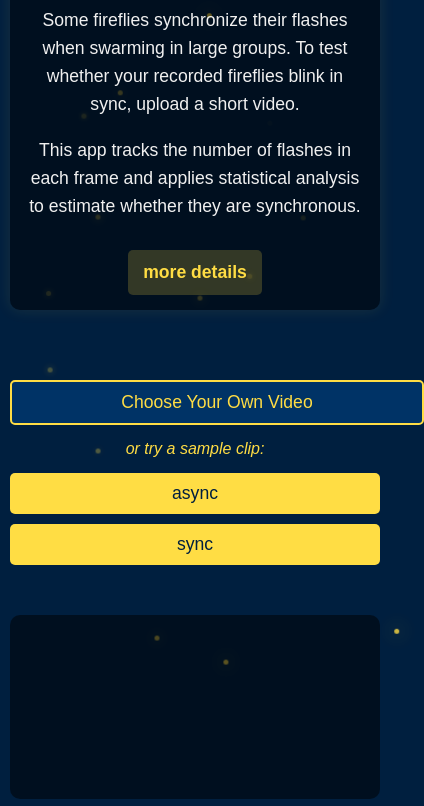
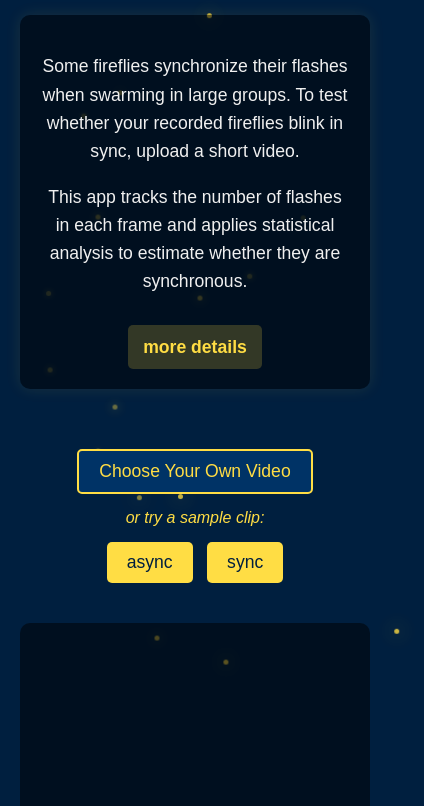
Before and after one commit to rapsar/ffsyncapp, a plain HTML site: page index.html in a window 390 px wide. Shown: the part 152-958 px from the top of the page, 424 px wide, since content can reach past the window. Drawn offline with nearby package versions, Linux system fonts and the light colour scheme; a script that the page names is missing.

Commit message:
Update style.css

```diff
--- a/style.css
+++ b/style.css
@@ -1,6 +1,6 @@
 body {
   font-family: Arial, sans-serif;
-  max-width: 100%;
+  max-width: 800px;
   margin: 0 auto;
   padding: 20px;
   text-align: center;
@@ -11,7 +11,7 @@ body {
   min-height: 100vh;
 }
 
-body > *:not(.site-footer) {
+body>*:not(.site-footer) {
   flex: 1 0 auto;
 }
 
@@ -38,7 +38,7 @@ h1 {
 }
 
 .intro-text {
-  max-width: 100%;
+  max-width: 600px;
   margin: 0 auto 40px;
   line-height: 1.6;
   font-size: 1.1em;
@@ -84,7 +84,7 @@ button {
   border-radius: 5px;
   transition: all 0.3s ease;
   font-size: 1.1em;
-  margin: 5px;
+  margin: 0 5px;
 }
 
 .custom-file-upload {
@@ -110,12 +110,10 @@ button:hover {
 #video-container {
   position: relative;
   display: inline-block;
-  max-width: 100%;
 }
 
 #video-canvas {
   max-width: 100%;
-  height: auto;
 }
 
 input[type="file"] {
@@ -311,47 +309,6 @@ input[type="file"] {
 }
 
 .footer-content {
-  max-width: 100%;
+  max-width: 600px;
   margin: 0 auto;
 }
-
-/* Media queries for responsive design */
-@media screen and (max-width: 768px) {
-  body {
-    padding: 10px;
-  }
-
-  h1 {
-    font-size: 2em;
-  }
-
-  .custom-file-upload,
-  button {
-    display: block;
-    width: 100%;
-    margin: 10px 0;
-  }
-
-  .status-option {
-    display: block;
-    margin: 5px 0;
-  }
-
-  .firefly-conclusion {
-    width: 90%;
-  }
-}
-
-@media screen and (max-width: 480px) {
-  h1 {
-    font-size: 1.8em;
-  }
-
-  .intro-text,
-  #faq,
-  #video-container,
-  #chart-container,
-  .site-footer {
-    padding: 15px;
-  }
-}
```
